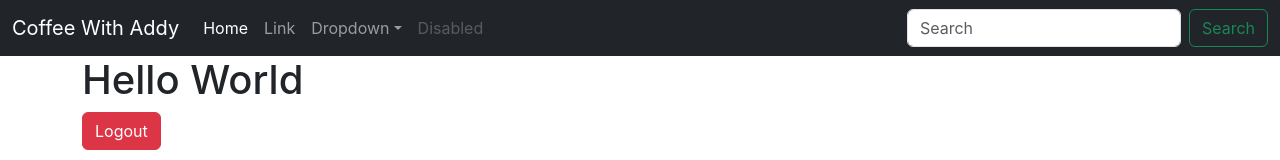
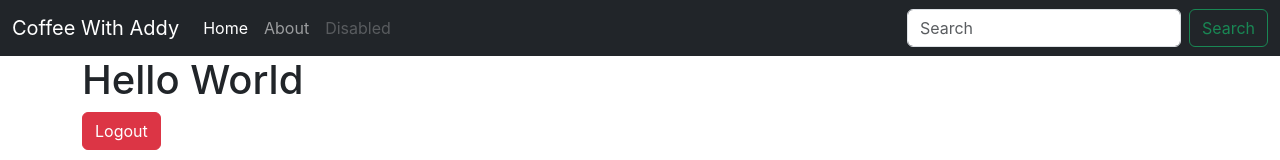
Before and after one commit to AdityaGupta-03/reactBasic, a React (Create React App) app: page / in a window 1280 px wide. Shown: the top 160 px of the page. Built offline with nearby package versions, Linux system fonts and the light colour scheme.

Commit message:
Setting PropTypes and its default values

```diff
--- a/src/App.jsx
+++ b/src/App.jsx
@@ -17,7 +17,8 @@
     return (
         // This is the react Fragment to return multiple things as a single container
         <>
-            <Navbar name="Coffee With Addy" />
+            <Navbar title="Coffee With Addy" />
+
             {/* Nesting Function in the App Component */}
             <div className="container">
                 <h1>Hello World</h1>
--- a/src/components/Navbar.jsx
+++ b/src/components/Navbar.jsx
@@ -1,4 +1,5 @@
 import React from 'react'
+import PropTypes from 'prop-types'
 
 // let name = "Coffee with Addy";
 export default function Navbar(props) {
@@ -6,7 +7,7 @@
     <>
       <nav className="navbar navbar-dark navbar-expand-lg bg-dark">
         <div className="container-fluid">
-          <a className="navbar-brand" href="/">{props.name}</a>
+          <a className="navbar-brand" href="/">{props.title}</a>
           <button className="navbar-toggler" type="button" data-bs-toggle="collapse" data-bs-target="#navbarSupportedContent" aria-controls="navbarSupportedContent" aria-expanded="false" aria-label="Toggle navigation">
             <span className="navbar-toggler-icon"></span>
           </button>
@@ -16,18 +17,7 @@
                 <a className="nav-link active" aria-current="page" href="/">Home</a>
               </li>
               <li className="nav-item">
-                <a className="nav-link" href="/">Link</a>
-              </li>
-              <li className="nav-item dropdown">
-                <a className="nav-link dropdown-toggle" href="/" role="button" data-bs-toggle="dropdown" aria-expanded="false">
-                  Dropdown
-                </a>
-                <ul className="dropdown-menu">
-                  <li><a className="dropdown-item" href="/">Action</a></li>
-                  <li><a className="dropdown-item" href="/">Another action</a></li>
-                  <li><hr className="dropdown-divider" /></li>
-                  <li><a className="dropdown-item" href="/">Something else here</a></li>
-                </ul>
+                <a className="nav-link" href="/">{props.about}</a>
               </li>
               <li className="nav-item">
                 <a className="nav-link disabled" aria-disabled="true" href='/'>Disabled</a>
@@ -43,3 +33,15 @@
     </>
   );
 }
+
+// What type of data is to be passed in props
+Navbar.propTypes = {
+    title: PropTypes.string.isRequired,
+    about: PropTypes.string
+}
+
+// Default arguements of the props
+Navbar.defaultProps = {
+    title: "Set your title here",
+    about: "About"
+}
```
